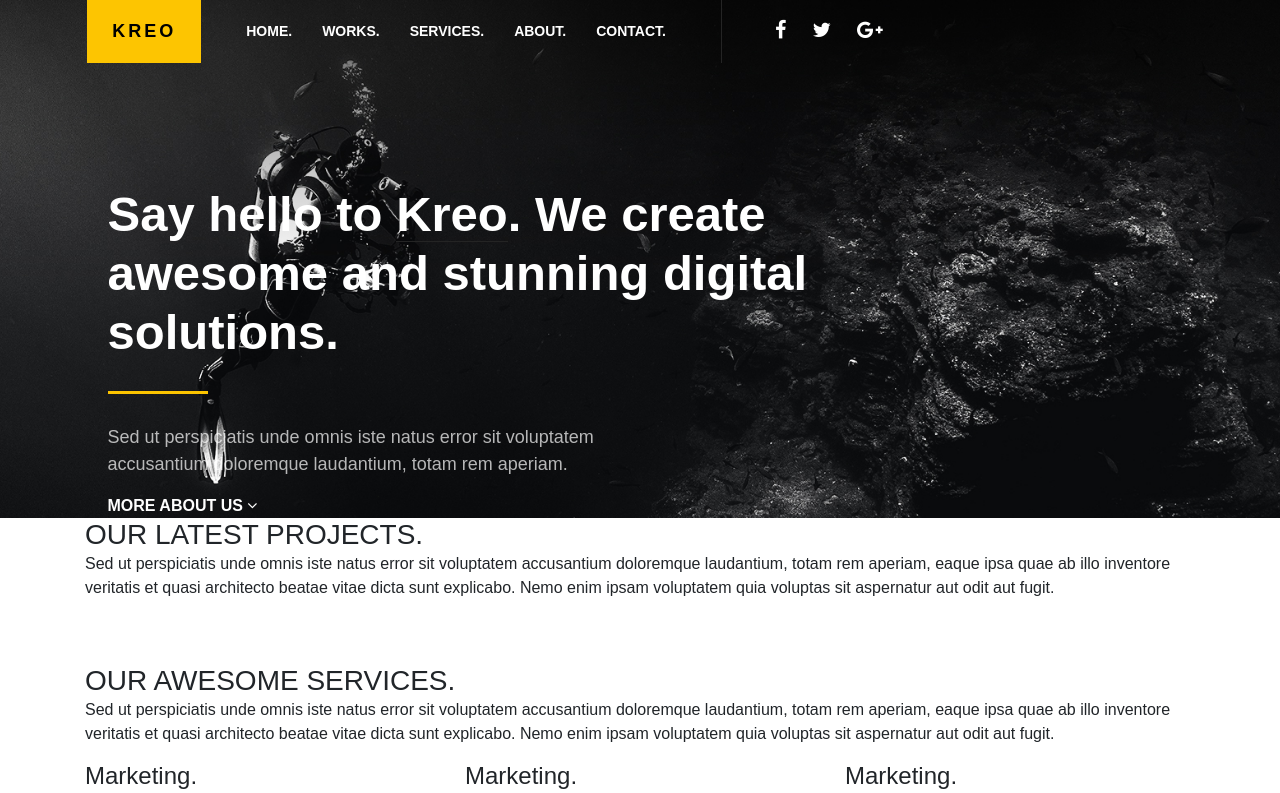
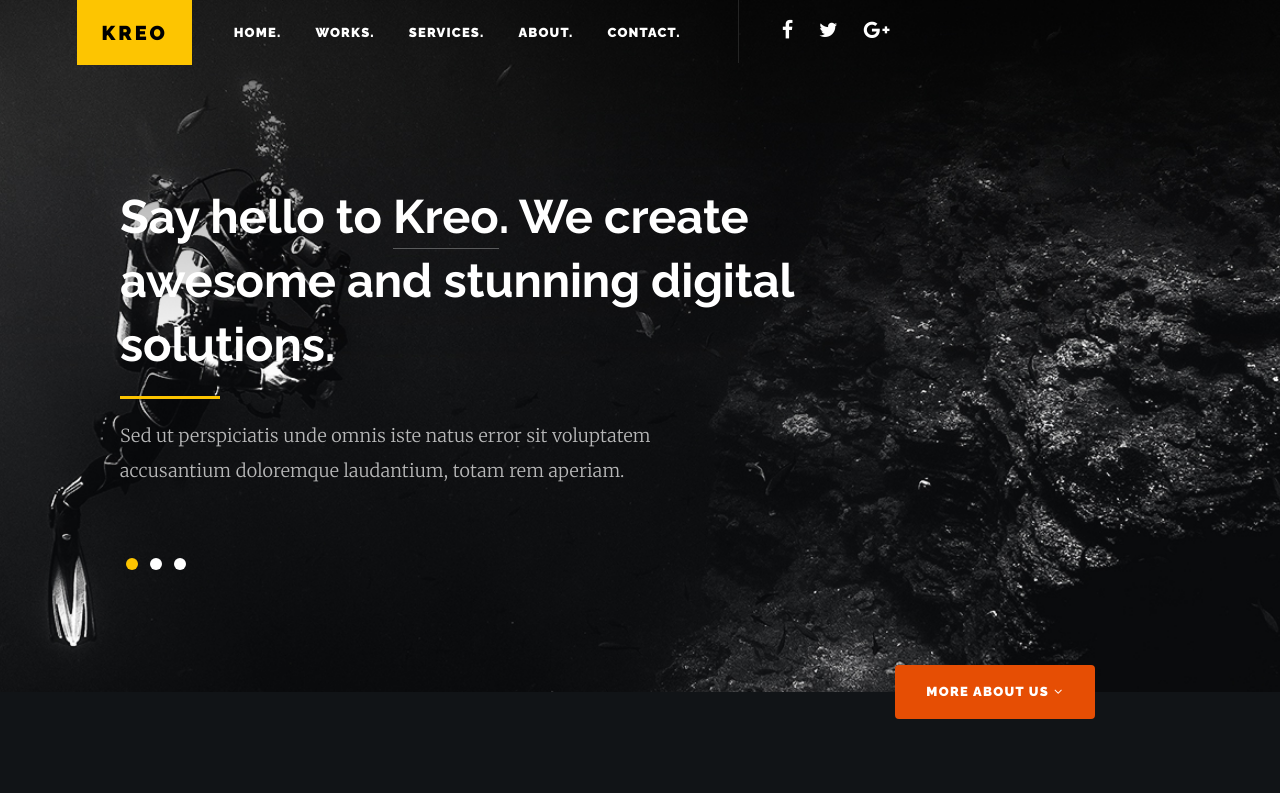
Before and after one commit to Masyanyaz/Masyanyaz.github.io, a plain HTML site: page kreo/index.html in a window 1280 px wide. Shown: the top 793 px of the page. Drawn offline with Linux system fonts and the light colour scheme.

Commit message:
Add files via upload

```diff
--- a/kreo/css/style.css
+++ b/kreo/css/style.css
@@ -1,27 +1,33 @@
 /*spec*/
+* {
+	margin: 0;
+	padding: 0;
+	box-sizing: border-box;
+}
 
 body {
-	font-family: 'arial', sans-serif;
-	margin: 0;
-	padding: 0;
+	font-family: 'Merriweather', serif;
+	background: #111417;
+	color: #575859;
 }
 
-h1, h2, h3, h4, h5, h6 {
-	margin: 0;
-	padding: 0;
+a, h3, h4 {
+	font-family: 'Raleway', sans-serif;
+	font-weight: 900;
 }
 
 a {
 	text-decoration: none;
 	text-transform: uppercase;
 	color: #fff;
-	font-weight: bold;
+}
+
+p {
+	font-weight: 300;
 }
 
 ul, li {
 	list-style-type: none;
-	margin: 0;
-	padding: 0;
 }
 
 .header {
@@ -34,15 +40,16 @@ ul, li {
 }
 
 .logo {
+	font-family: 'Raleway', sans-serif;
 	color: #000;
-	padding: 18px 25px;
+	padding: 18px 24px;
 	background: #fdc501;
 	font-weight: 900;
 	letter-spacing: 3px;
-	font-size: 18px;
-	margin-right: 30px;
-	margin-left: 50px;
-
+	font-size: 20px;
+	margin-right: 25px;
+	margin-left: 40px;
+	height: 65px;
 }
 
 .logo:hover {
@@ -53,13 +60,15 @@ ul, li {
 
 .menu {
 	font-size: 15px;
-	margin-top: 20px;
+	margin-top: 21px;
+
 }
 
 .menu a {
 	text-decoration: none;
-	margin: 0 15px;
-	font-size: 14px;
+	margin: 0 17px;
+	font-size: 13px;
+	letter-spacing: .09em
 }
 
 .menu a:hover {
@@ -74,10 +83,9 @@ ul, li {
 .social::before {
 	content: "";
 	border-left: 1px solid #242424;
-	margin: 0 40px;
+	margin: 0 30px 0 40px;
 	height: 63px;
 	margin-top: -15px;
-	padding-left: 0
 }
 
 .social a {
@@ -90,19 +98,23 @@ ul, li {
 }
 
 .home {
-	padding-left: 45px;
+	padding-left: 70px;
 	background: url(../img/hero-bg.jpg) no-repeat center / cover;
 }
 
 h1 {
-	font-size: 49px;
-	font-weight: 600;
+	font-size: 47px;
 	margin-top: 185px;
-	color: #fff
+	color: #fff;
+	font-family: 'Raleway', sans-serif;
+	font-weight: bold;
+	line-height: 1.35;
+	letter-spacing: -.002em;
 }
 
 .home span {
-	border-bottom: 1px solid #242424;
+	display: inline-block;
+	border-bottom: 1px solid #5a5b5c;
 }
 
 h1::after {
@@ -111,11 +123,209 @@ h1::after {
 	width: 100px;
 	height: 3px;
 	background: #fcc400;
-	margin: 30px 0;
+	margin: 20px 0;
 }
 
 .home p {
 	color: rgba(255, 255, 255, .7);
 	font-size: 18px;
-	width: 65%;
+	width: 75%;
+	line-height: 1.9;
+	letter-spacing: .01em;
 }
+
+.slider {
+	margin-bottom: 70px;
+}
+
+.slider__control {
+	display: flex;
+	margin-bottom: 95px;
+}
+
+.slider__control a {
+	display: block;
+	background: #fff;
+	width: 12px;
+	height: 12px;
+	border-radius: 50%;
+	margin: 0 6px;
+}
+
+.slider__control .active__control {
+	background: #fdc501;
+	cursor: default;
+}
+
+.more a {
+	background: #e64e04;
+	display: flex;
+	width: 200px;
+	height: 54px;
+	float: right;
+	align-items: center;
+	justify-content: center;
+	margin-bottom: -27px;
+	margin-right: -150px;
+	border-radius: 4px;
+	font-size: 13px;
+	color: #fff;
+	letter-spacing: .1em;
+	text-decoration: none
+
+}
+
+.more a:hover {
+	background: #fdc501;
+	color: #000;
+	transition: all .4s ease-in-out
+}
+
+.more i {
+	padding-left: 5px;
+
+}
+
+.title h3 {
+	letter-spacing: .17em;
+	text-transform: uppercase;
+	font-size: 15px;
+	color: #fff;
+	margin-top: 140px;
+}
+
+.title h3::after {
+	background: #283436;
+	width: 100px;
+	height: 3px;
+	display: block;
+	content: "";
+	margin: 35px 0 25px 0;
+}
+
+.title p {
+	font-size: 20px;
+	width: 93%;
+	color: rgba(255, 255, 255, .2);
+	line-height: 1.9;
+	margin-bottom: 60px;
+}
+
+.title:hover h3::after {
+	width: 120px;
+	background: #fdc501;
+	transition: all .5s ease-in-out
+}
+
+#portfolio .col-lg-3 {
+	padding: 0;
+}
+
+
+img {
+	width: 100%;
+	padding: 0;
+}
+
+.services .title {
+	/*margin-top: 800px;*/
+}
+
+h4 {
+	color: #fdc501;
+	font-size: 18px;
+	margin-bottom: 20px;
+	padding-top: 25px;
+}
+
+.services {
+	background: #12151B;
+}
+
+.services__list {
+	padding-bottom: 100px;
+}
+
+.members__item,
+.services__item p {
+	line-height: 1.9;
+	letter-spacing: .018em;
+}
+
+.services__item:hover {
+	background: rgba(0, 0, 0, .1);
+	transition: all .4s ease
+}
+
+.members__item span {
+	font-size: 13px;
+	color: #fff;
+	display: block;
+	margin-bottom: 15px;
+	margin-top: -15px;
+}
+
+.members ul {
+	display: flex;
+}
+
+.members a {
+	margin: 0 20px 0 0;
+}
+
+.members a:hover {
+	color: #fdc501;
+}
+
+.reviews {
+	background: #e4b101;
+	text-align: center;
+	margin-top: 40px;
+
+}
+
+.reviews p {
+	font-size: 28px;
+	color: #fff;
+	width: 870px;
+	padding-top: 100px;
+	margin: 10px auto;
+	line-height: 2;
+
+}
+
+.reviews ul img {
+	width: 75px;
+	border: 5px solid #fff;
+	border-radius: 50%;
+}
+
+.author {
+	display: inline-block;
+	vertical-align: middle;
+	text-align: left;
+	color: #fff;
+	font-weight: bold;
+	margin-left: 10px;
+}
+
+.author span {
+	display: block;
+	font-size: 14px;
+	font-weight: 600;
+	color: #695100
+}
+
+.slider__control .author__active__control {
+	background: #000;
+	cursor: default;
+
+}
+
+.reviews .slider__control {
+	margin-left: 49%;
+}
+
+.reviews .slider {
+	margin-bottom: 40px;
+}
```
